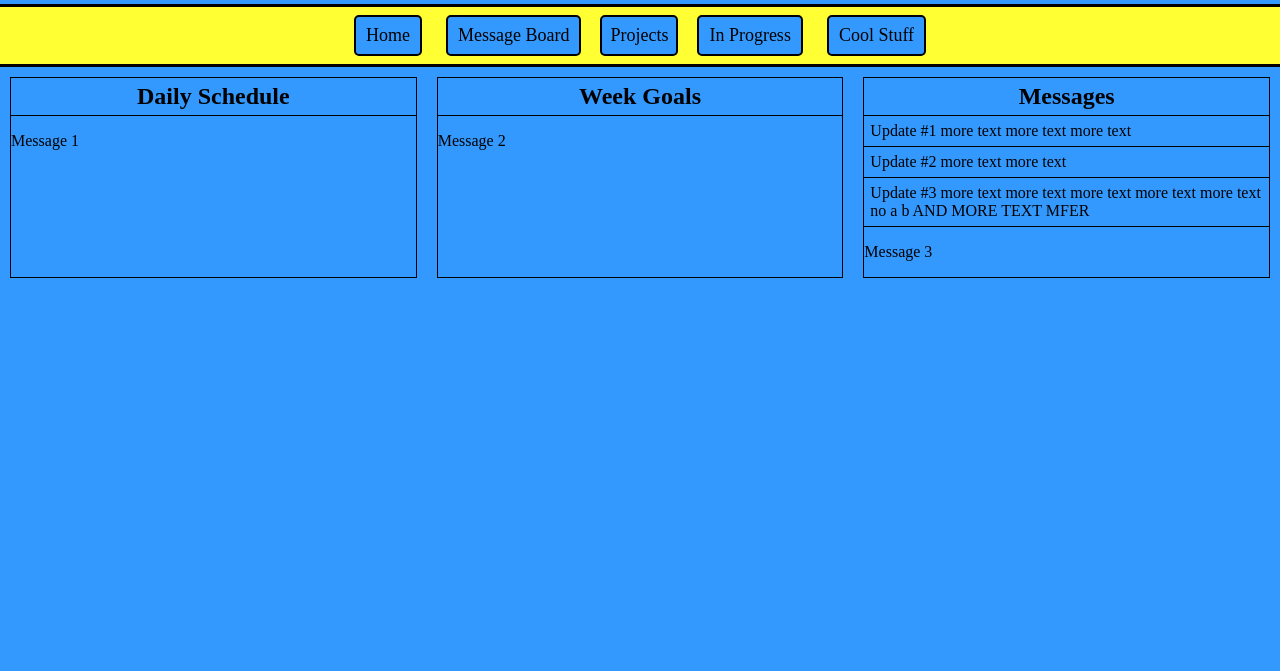
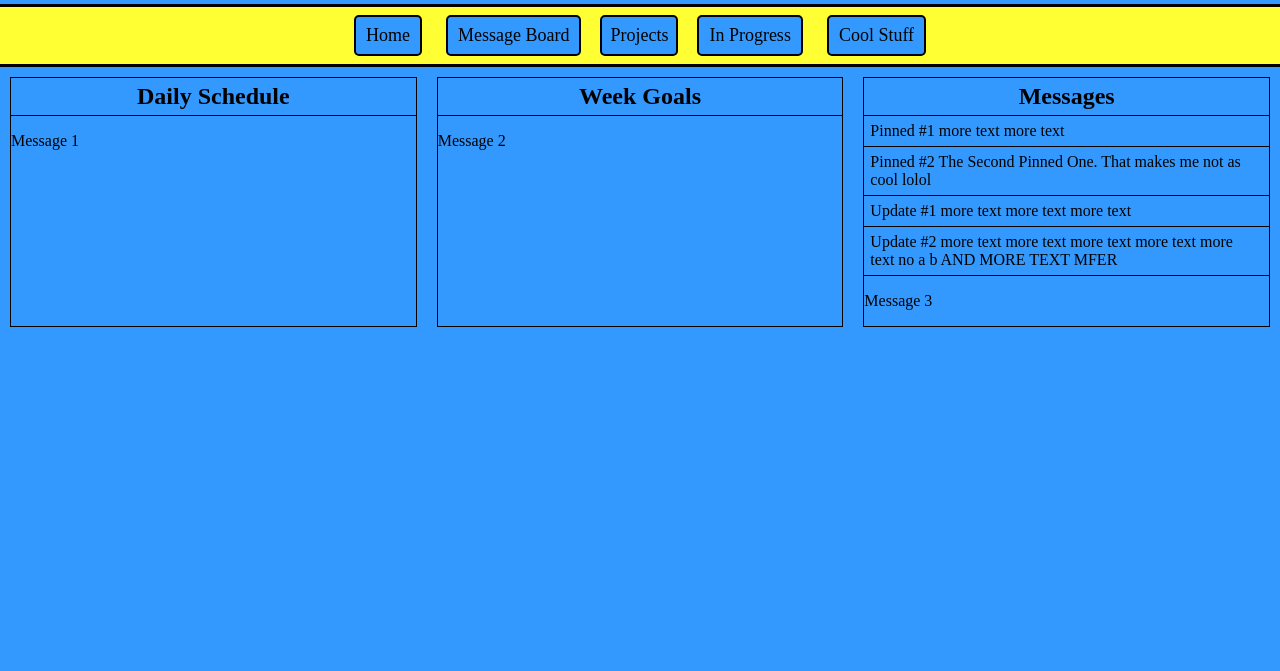
Before and after one commit to J-Nutz/J-Nutz.github.io, a plain HTML site: page html/boards.html in a window 1280 px wide. Shown: the part 68-739 px from the top of the page. Drawn offline with Linux system fonts and the light colour scheme.

Commit message:
Fixed Identical ID's

```diff
--- a/css/boards.css
+++ b/css/boards.css
@@ -152,7 +152,7 @@ li a, .dropbtn {
 }
 
 .mbCategories {
-  overflow-x: hidden;
+  /*overflow-x: hidden;*/
   border: thin solid black;
   margin: 10px;
   clear: both;
--- a/html/boards.html
+++ b/html/boards.html
@@ -97,9 +97,10 @@
     <script src="../js/boards/newmessageboard.js" type="text/javascript"></script>
     <script>
       var messageBoard = new NewMessageBoard();
-      messageBoard.addMessage("Update #1 more text more text more text");
-      messageBoard.addMessage("Update #2 more text more text");
-      messageBoard.addMessage("Update #3 more text more text more text more text more text no a b AND MORE TEXT MFER");
+      messageBoard.addMessage("Update #1 more text more text more text", false);
+      messageBoard.addMessage("Pinned #1 more text more text", true);
+      messageBoard.addMessage("Update #2 more text more text more text more text more text no a b AND MORE TEXT MFER", false);
+      messageBoard.addMessage("Pinned #2 The Second Pinned One. That makes me not as cool lolol", true)
     </script>
   </body>
 </html>
--- a/js/boards/components/newmessage.js
+++ b/js/boards/components/newmessage.js
@@ -5,54 +5,17 @@ function NewMessage(text)
   this.message = document.createElement("p");
   this.message.appendChild(document.createTextNode(text));
 
-  var btnContainer = document.createElement("div");
-
-  var updateBtn = document.createElement("button");
-  updateBtn.addEventListener("click", this.updateBtnAction);
-  var updateBtnContent = document.createTextNode("Update");
-  updateBtn.appendChild(updateBtnContent);
-
-  var deleteBtn = document.createElement("button");
-  deleteBtn.addEventListener("click", this.deleteBtnAction);
-  var deleteBtnContent = document.createTextNode("Delete");
-  deleteBtn.appendChild(deleteBtnContent);
-
   this.setIDS = function(id)
   {
     this.id = id;
-    this.message.id = id;
-    this.msgContainer.id = id + "Container";
-    btnContainer.id = id + "BtnContainer";
-    updateBtn.id = id + "UpdateBtn";
-    deleteBtn.id = id + "DeleteBtn";
-  };
-
-  this.updateBtnAction = function()
-  {
-    console.log("Updated");
-  };
-
-  this.deleteBtnAction = function()
-  {
-    console.log("Deleted");
-  };
-
-  this.addEventListeners = function()
-  {
-    var updateBtnInst = document.getElementById(this.id + "UpdateBtn");
-    updateBtnInst.addEventListener("click", this.updateBtnAction);
-
-    var deleteBtnInst = document.getElementById(this.id + "DeleteBtn");
-    deleteBtnInst.addEventListener("click", this.deleteBtnAction);
+    this.message.id = "msg" + id;
+    this.msgContainer.id = "msgContainer" + id;
   };
 
   this.addStyles = function()
   {
-    var msgContainerInst = document.getElementById(this.id + "Container");
-    var msgInst = document.getElementById(this.id);
-    var btnContainerInst = document.getElementById(this.id + "BtnContainer");
-    var updateBtnInst = document.getElementById(this.id + "UpdateBtn");
-    var deleteBtnInst = document.getElementById(this.id + "DeleteBtn");
+    var msgContainerInst = document.getElementById("msgContainer" + this.id);
+    var msgInst = document.getElementById("msg" + this.id);
 
     msgContainerInst.style.margin = "0";
     msgContainerInst.style.padding = "0";
@@ -61,34 +24,12 @@ function NewMessage(text)
     msgInst.style.margin = "0";
     msgInst.style.padding = "6px";
     msgInst.style.display = "inline-block";
-    msgInst.style.width = "100%";
-
-    /*btnContainer.style.display = "inline-block";
-    btnContainer.style.float = "right";
-    btnContainer.style.width = "40%";
-    btnContainer.style.height = "100%";
-
-    updateBtnInst.style.float = "right";
-    updateBtnInst.style.margin = "5px";
-    updateBtnInst.style.width = "40%";
-    updateBtnInst.style.display = "inline-block";
-
-    deleteBtnInst.style.float = "right";
-    deleteBtnInst.style.margin = "5px";
-    deleteBtnInst.style.width = "40%";
-    deleteBtnInst.style.display = "inline-block";*/
+    msgInst.style.width = "95%";
   };
 
   this.render = function()
   {
     this.msgContainer.appendChild(this.message);
-
-    /*btnContainer.appendChild(updateBtn);
-    btnContainer.appendChild(deleteBtn);
-
-    this.msgContainer.appendChild(btnContainer);*/
-
-    //this.addEventListeners();
     this.addStyles();
   };
 }
--- a/js/boards/newmessageboard.js
+++ b/js/boards/newmessageboard.js
@@ -4,9 +4,17 @@ function NewMessageBoard()
   this.todaysMsgs = [];
   this.weeklyMsgs = [];
 
-  this.addMessage = function(msg)
+  this.addMessage = function(msg, pin)
   {
-    this.todaysMsgs.push(new NewMessage(msg));
+    if (pin)
+    {
+      this.pinnedMsgs.push(new NewMessage(msg));
+    }
+    else
+    {
+      this.todaysMsgs.push(new NewMessage(msg));
+    }
+
     this.render();
   };
 
@@ -17,14 +25,33 @@ function NewMessageBoard()
 
   this.render = function()
   {
-    for(var i = 0; i < this.todaysMsgs.length; i++)
+    this.messagesList = document.getElementById("messagesList");
+
+    for(var pml = 0; pml < this.pinnedMsgs.length; pml++)
     {
-      var message = this.todaysMsgs[i];
-      var messagesList = document.getElementById("messagesList");
+      var pmlMsg = this.pinnedMsgs[pml];
 
-      message.setIDS("msg" + i);
-      messagesList.appendChild(message.msgContainer);
-      message.render();
+      pmlMsg.setIDS("Pinned" + pml);
+      this.messagesList.appendChild(pmlMsg.msgContainer);
+      pmlMsg.render();
+    }
+
+    for(var tml = 0; tml < this.todaysMsgs.length; tml++)
+    {
+      var tmlMsg = this.todaysMsgs[tml];
+
+      tmlMsg.setIDS("Today" + tml);
+      this.messagesList.appendChild(tmlMsg.msgContainer);
+      tmlMsg.render();
+    }
+
+    for(var wml = 0; wml < this.weeklyMsgs.length; wml++)
+    {
+      var wmlMsg = this.weeklyMsgs[wml];
+
+      wmlMsg.setIDS("Weekly" + wml);
+      this.messagesList.appendChild(wmlMsg.msgContainer);
+      wmlMsg.render();
     }
   };
 }
```
